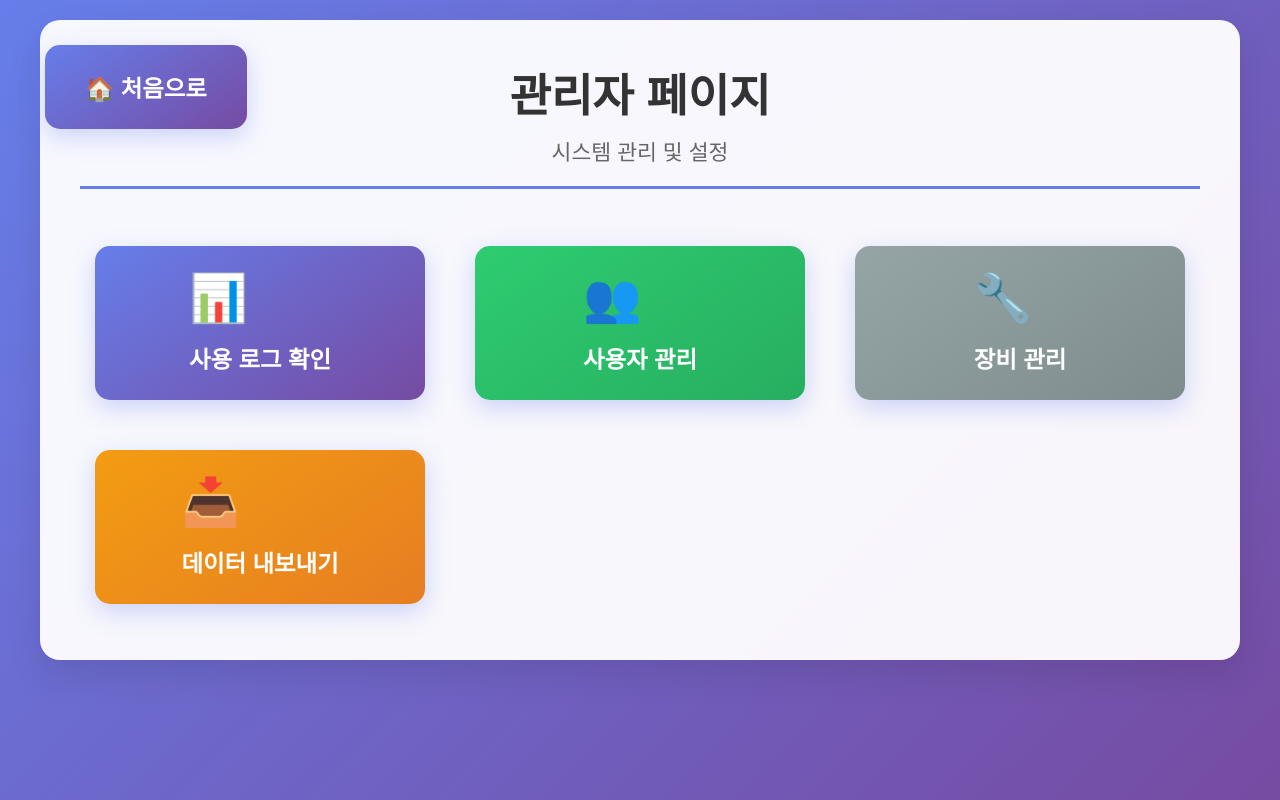
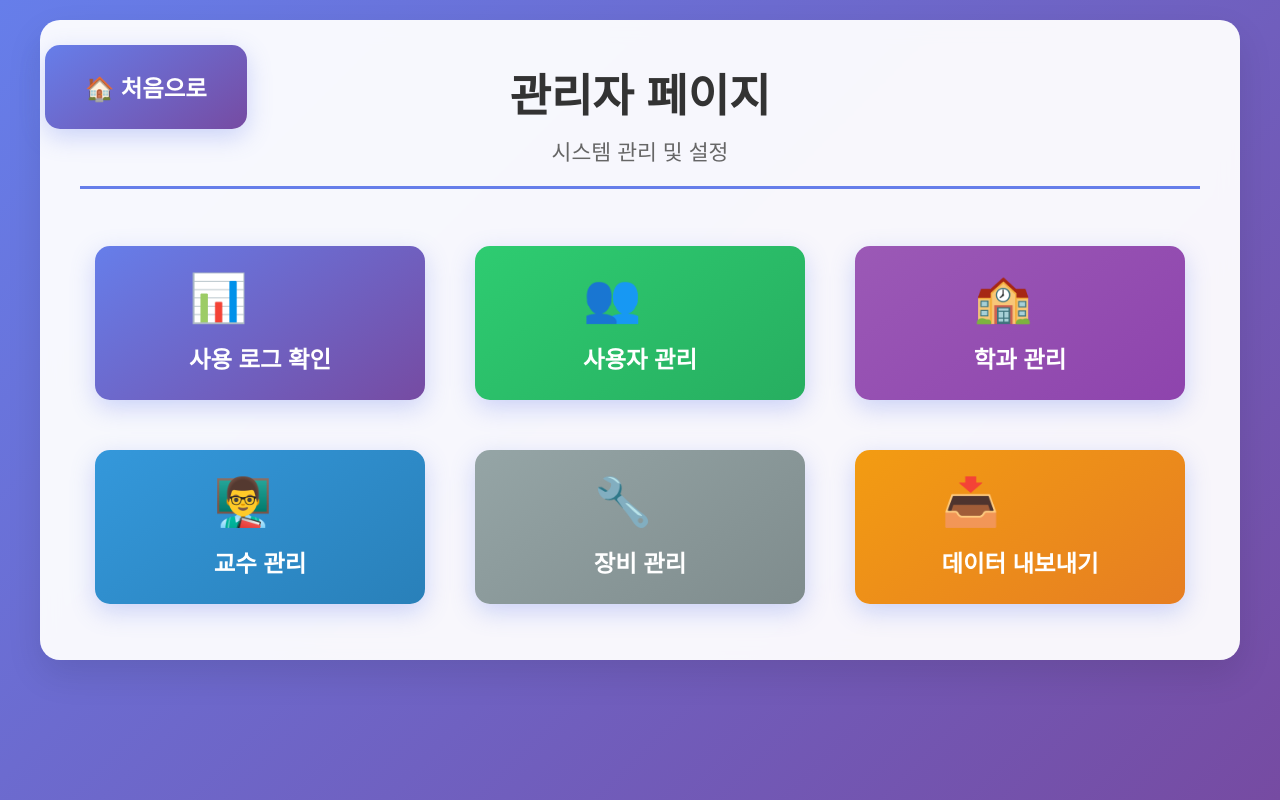
Before and after one commit to CYjang-LG/LOG_Kios, a Flask app: page /admin in a window 1280 px wide. Run offline with Flask 3, Linux system fonts and the light colour scheme.

Commit message:
Update admin.html

```diff
--- a/templates/admin.html
+++ b/templates/admin.html
@@ -21,6 +21,20 @@
         </div>
     </a>
 
+    <a href="{{ url_for('departments') }}" class="touch-btn" style="background: linear-gradient(145deg, #9b59b6, #8e44ad);">
+        <div>
+            <div style="font-size: 2em; margin-bottom: 15px;">🏫</div>
+            <div>학과 관리</div>
+        </div>
+    </a>
+
+    <a href="{{ url_for('professors') }}" class="touch-btn" style="background: linear-gradient(145deg, #3498db, #2980b9);">
+        <div>
+            <div style="font-size: 2em; margin-bottom: 15px;">👨‍🏫</div>
+            <div>교수 관리</div>
+        </div>
+    </a>
+
     <a href="{{ url_for('equipment_manage') }}" class="touch-btn secondary">
         <div>
             <div style="font-size: 2em; margin-bottom: 15px;">🔧</div>
```
